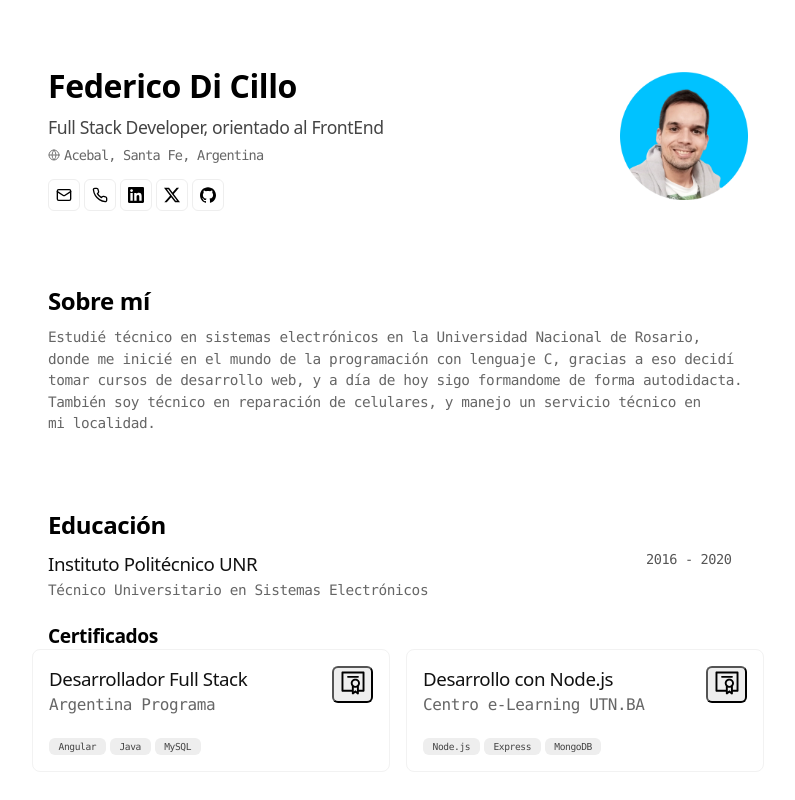
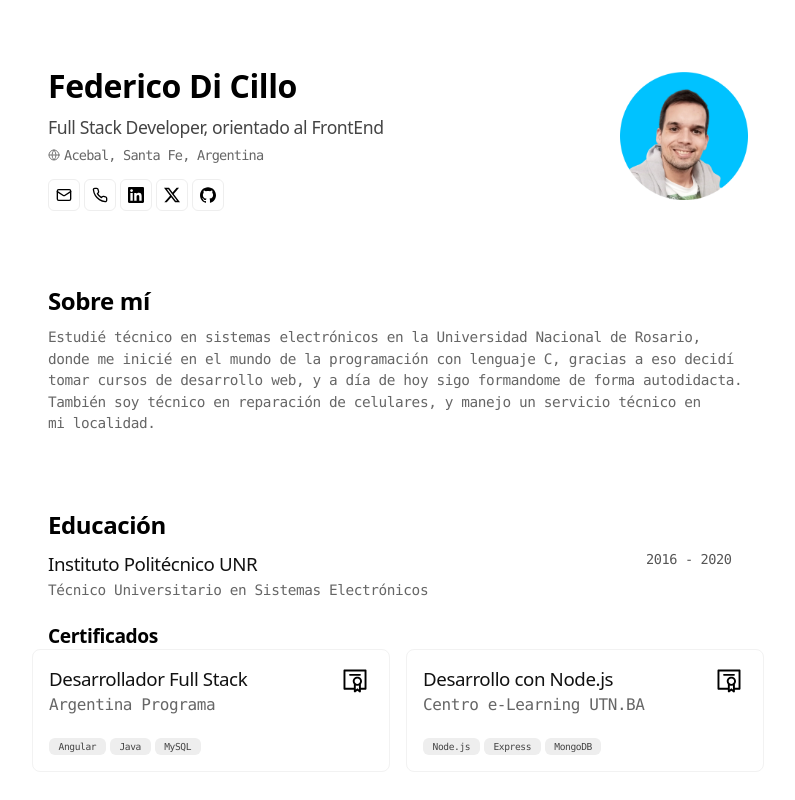
Before and after one commit to federicoDicillo/minimalist-portfolio, an Angular app: page / in a window 1280 px wide. Shown: the top 800 px of the page, without its empty margins (242-1037 px from the left). Built offline with nearby package versions, Linux system fonts and the light colour scheme.

Commit message:
estilizando button viewDiploma education.component.css

```diff
--- a/src/app/components/sections/education/education.component.css
+++ b/src/app/components/sections/education/education.component.css
@@ -82,11 +82,10 @@ header {
 }
 
 #viewDiploma {
-  border-radius: 6px;
-  background-color: #eee;
   color: #444;
   padding: 0.2rem 0.4rem;
-  appearance: none;
+  border: 0;
+  background: transparent;
   cursor: pointer;
 }
 #viewDiploma:hover {
```
